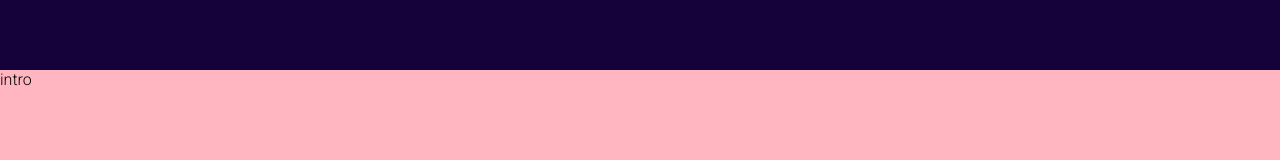
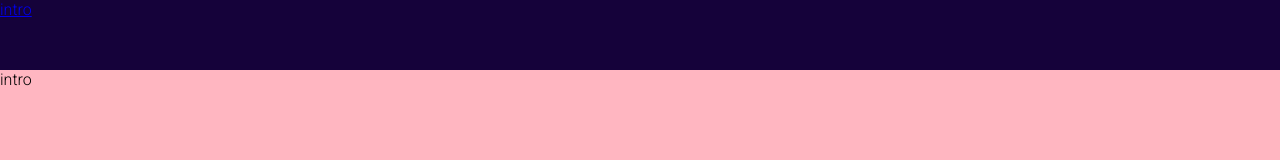
Before and after one commit to itsajay2195/profolio-website, a React (Create React App) app: page / in a window 1280 px wide. Shown: the top 160 px of the page. Built offline with nearby package versions, Linux system fonts and the light colour scheme.

Commit message:
added scroll behavior

```diff
--- a/src/app.scss
+++ b/src/app.scss
@@ -7,6 +7,7 @@
         background-color:lightsalmon ;
         position:relative;
         top:70px;
+        scroll-behavior: smooth;
         scroll-snap-type: y mandatory;
         scrollbar-width: none; //for firefox
         &::-webkit-scrollbar{
--- a/src/components/contact/Contact.jsx
+++ b/src/components/contact/Contact.jsx
@@ -2,7 +2,7 @@ import './contact.scss'
 
 function Contact() {
   return (
-    <div className='contact'>contact</div>
+    <div className='contact' id="contact">contact</div>
   )
 }
 
--- a/src/components/intro/Intro.jsx
+++ b/src/components/intro/Intro.jsx
@@ -2,7 +2,7 @@ import './intro.scss'
 
 function Intro() {
   return (
-    <div className='intro'>intro</div>
+    <div className='intro' id ="intro">intro</div>
   )
 }
 
--- a/src/components/protfolio/Protfolio.jsx
+++ b/src/components/protfolio/Protfolio.jsx
@@ -2,7 +2,7 @@ import './protfolio.scss'
 
 function Protfolio() {
   return (
-    <div className='protfolio'>Protfolio</div>
+    <div className='protfolio' id="protfolio">Protfolio</div>
   )
 }
 
--- a/src/components/testimonial/Testimonial.jsx
+++ b/src/components/testimonial/Testimonial.jsx
@@ -2,7 +2,7 @@ import './Testimonial.scss'
 
 function Testimonial() {
   return (
-    <div className='testimonial'>Testimonial</div>
+    <div className='testimonial' id='testimonial'>Testimonial</div>
   )
 }
 
--- a/src/components/topbar/Topbar.jsx
+++ b/src/components/topbar/Topbar.jsx
@@ -2,6 +2,18 @@ import './topbar.scss'
 
 export default function Topbar() {
   return (
-    <div className='topbar'></div>
+    <div className='topbar'>
+      <div className='wrapper'>
+        <div className="left">
+          <a href="#intro">intro</a>
+
+        </div>
+        <div className="right">
+
+
+
+        </div>
+      </div>
+    </div>
   )
 }
--- a/src/components/work/Works.jsx
+++ b/src/components/work/Works.jsx
@@ -2,7 +2,7 @@ import './works.scss'
 
 function works() {
   return (
-    <div className='works'>works</div>
+    <div className='works' id="works"> works</div>
   )
 }
 
```
